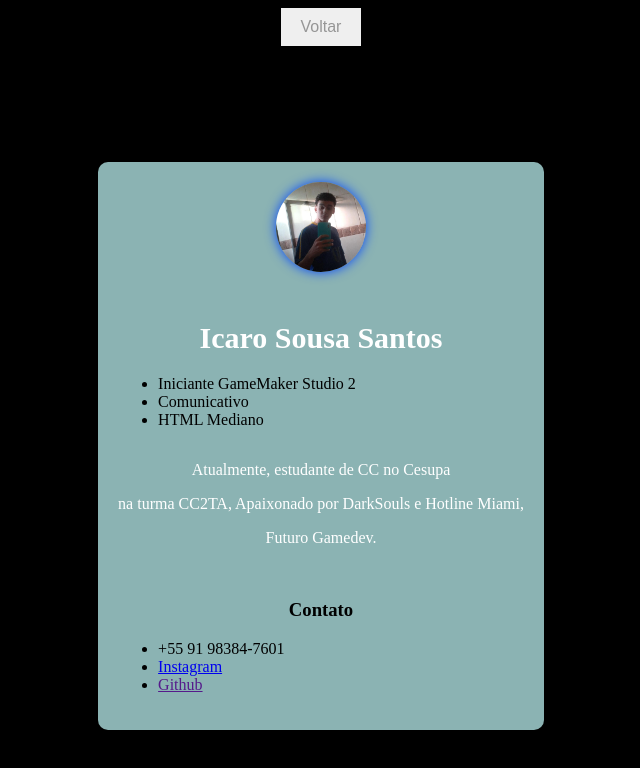
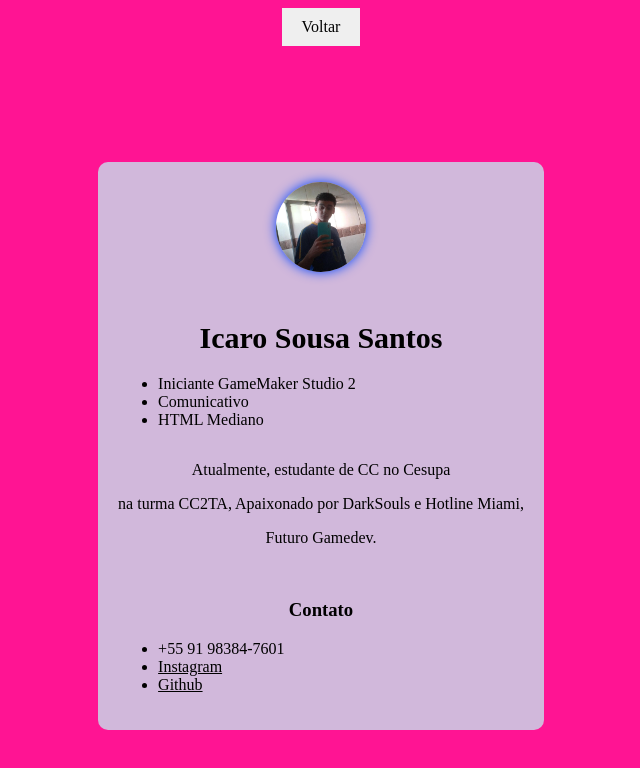
Before and after one commit to NotRyanIKC/Pagina-Equipes, a plain HTML site: page Icaro.html in a window 1280 px wide. Shown: the whole page, without its empty margins (319-959 px from the left). Drawn offline with Linux system fonts and the light colour scheme.

Commit message:
Update PagEq.css

```diff
--- a/PagEq.css
+++ b/PagEq.css
@@ -10,8 +10,6 @@
 
 .RyanPag{
     background-color: lightcoral;
-
-
 }
 .RyanPag img{
     width: 90px;
@@ -21,7 +19,7 @@
     box-shadow: 0 0px 12px rgb(253, 101, 0);
 }
 
-.RyanPag h2, .RyanPag p{
+.RyanPag h2, .RyanPag p , .RyanPag a{
     text-align: center;
     font-family:'Times New Roman', Times, serif;
     color: black;
@@ -31,11 +29,8 @@
     color: black;
 }
 
-
-
 .IcaroPag{
-    background-color: black;
-
+    background-color: deeppink
 }
 
 .IcaroPag img{
@@ -48,7 +43,12 @@
 
 .IcaroPag li{
     text-align: left;
+    color: rgb(0, 0, 0);
+}
+
+.IcaroPag p, .IcaroPag h2, .IcaroPag a{
     color: black;
+    font-family: 'Times New Roman', Times, serif;
 }
 
 button{
@@ -57,8 +57,9 @@ button{
     padding: 10px 20px;
     font-size: 16px;
     cursor: pointer;
-    color: rgb(150, 150, 150);
+    color: rgb(0, 0, 0);
     border: none;
+    font-family: 'Times New Roman', Times, serif;
 }
 
 .container {
@@ -92,20 +93,22 @@ button{
     text-align: center;
     color: rgb(255, 255, 255);
 }
+
 h2 {
     font-size: 30px;
     margin-bottom: 20px;
+    font-family: 'Times New Roman', Times, serif;
 }
 
-h3{
+h3 {
     text-align: center;
     color: black;
 }
+
 .Ryan {
     display: flex;
     align-items: center;
     margin-bottom: 20px;
-
 }
 
 .Ryan img {
@@ -131,12 +134,14 @@ h3{
 
 .info a {
     font-style: italic;
+    font-family: 'Times New Roman', Times, serif;
     color: aliceblue;
 }
 
 
 .info p {
     font-weight: bold;
+    font-family: 'Times New Roman', Times, serif;
     margin-bottom: 5px;
     margin: 0;
 }
```
